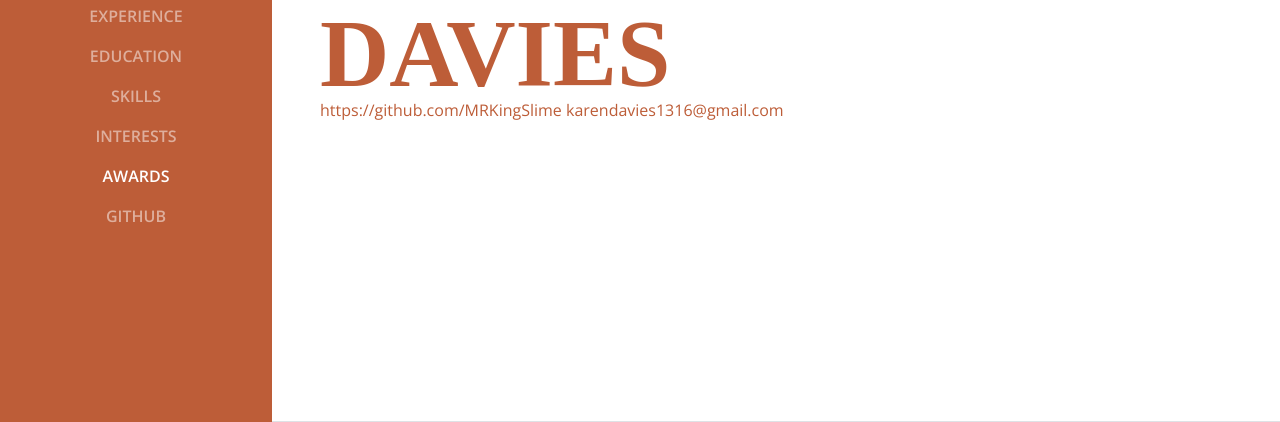
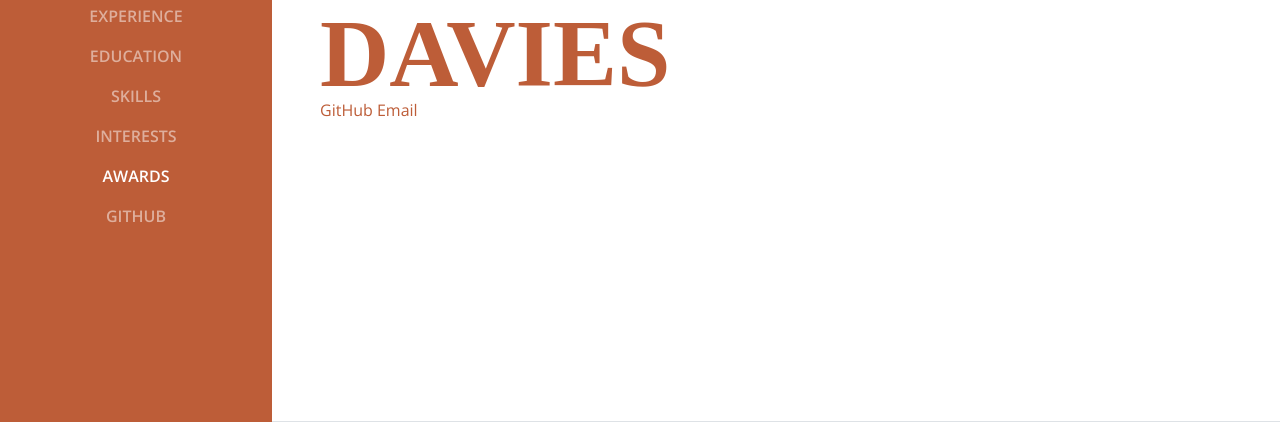
Before and after one commit to VE20IMRANZO/Website, a website: page Ifeanyi-Website-main/index.html in a window 1280 px wide. Shown: the part 378-800 px from the top of the page. Drawn offline with nearby package versions, Linux system fonts and the light colour scheme; a web font is replaced by a local one.

Commit message:
Update index.html

```diff
--- a/Ifeanyi-Website-main/index.html
+++ b/Ifeanyi-Website-main/index.html
@@ -70,8 +70,8 @@
           <h1 class="mb-0">Aidan
             <span class="text-primary">Davies</span>
           </h1>
-          <a href="mailto:GitHub">  https://github.com/MRKingSlime</a>
-            <a href="mailto:Email">karendavies1316@gmail.com</a>
+          <a href="mailto:https://github.com/MRKingSlime">GitHub</a>
+            <a href="mailto:karendavies1316@gmail.com">Email</a>
           </div>
           <p class="mb-5">Web developer - PYTHON</p>
           <ul class="list-inline list-social-icons mb-0">
```
